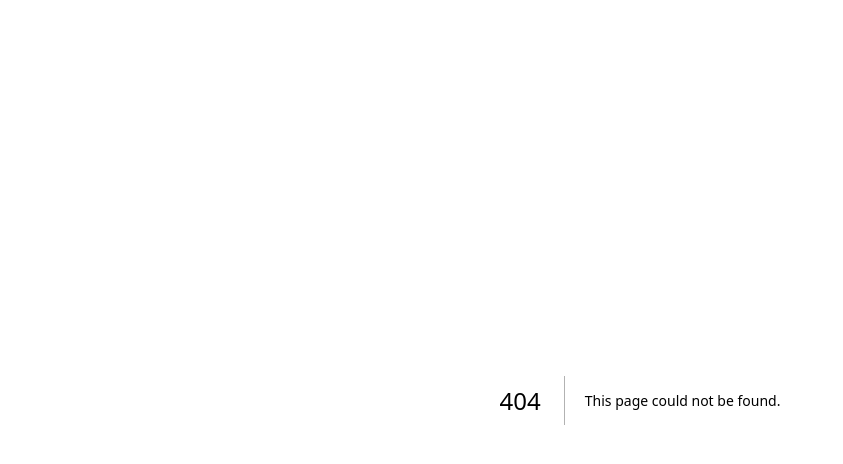
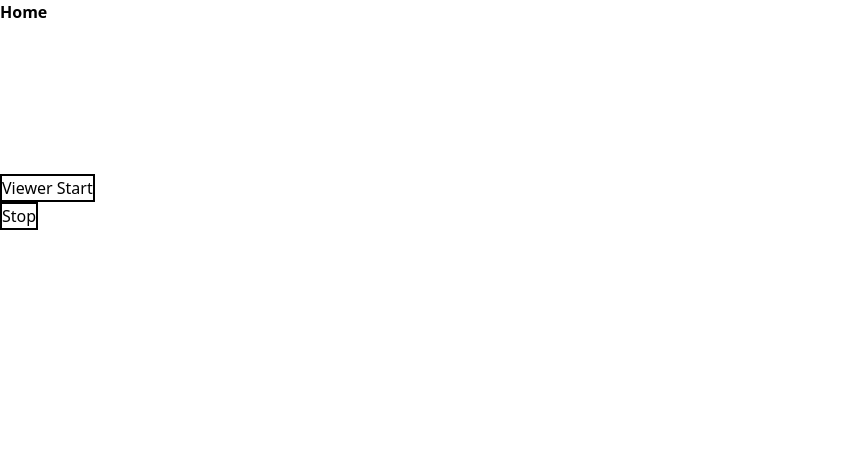
Before and after one commit to SELL-BOX/sellbox-front, a Next.js app: page /viewer in a window 1280 px wide. Before the commit this address had no page. Shown: the top 464 px of the page, without its empty margins (0-843 px from the left). Built offline with nearby package versions, Linux system fonts and the light colour scheme.

Commit message:
feat: viewer 테스트 페이지 추가

```diff
--- /dev/null
+++ b/src/pages/viewer.tsx
@@ -0,0 +1,117 @@
+import SockJS from 'sockjs-client'
+import { CompatClient, Stomp } from '@stomp/stompjs'
+import { useRef } from 'react'
+
+export default function Home() {
+  const pcConfig = {
+    iceServers: [
+      {
+        urls: 'stun:stun.l.google.com:19302',
+      },
+    ],
+  }
+  const remoteVideoRef = useRef<HTMLVideoElement>(null)
+  const clientRef = useRef<CompatClient | null>(null)
+
+  const viewerStop = () => {
+    if (clientRef.current) {
+      const client = clientRef.current
+      client.publish({
+        destination: '/stream',
+        body: JSON.stringify({
+          id: 'stop',
+        }),
+      })
+      client.disconnect()
+    }
+  }
+  const viewerStart = () => {
+    const peerConnection = new RTCPeerConnection(pcConfig)
+
+    const socket = new SockJS('http://localhost:8443/ws')
+    const client = Stomp.over(socket)
+    clientRef.current = client
+
+    client.connect({}, async () => {
+      client.subscribe('/user/video/room', (response) => {
+        const res = JSON.parse(response.body)
+        console.log(res)
+        switch (res.id) {
+          case 'viewerResponse': {
+            if (res.response === 'rejected') {
+              alert(res.message)
+            } else if (res.response === 'accepted') {
+              const sdp = res.sdpAnswer
+              peerConnection.setRemoteDescription({
+                type: 'answer',
+                sdp: sdp,
+              })
+            }
+            break
+          }
+          case 'iceCandidate': {
+            peerConnection
+              .addIceCandidate(res.candidate)
+              .catch((err) => console.log(err))
+            break
+          }
+          case 'stopCommunication': {
+            peerConnection.close()
+            client.disconnect()
+          }
+        }
+      })
+      // candidate 전송
+      peerConnection.onicecandidate = (e) => {
+        if (e.candidate) {
+          client.publish({
+            destination: '/stream',
+            body: JSON.stringify({
+              id: 'onIceCandidate',
+              candidate: e.candidate,
+            }),
+          })
+        }
+      }
+
+      // 비디오 설정
+      peerConnection.ontrack = (e) => {
+        if (remoteVideoRef.current) {
+          remoteVideoRef.current.srcObject = e.streams[0]
+        }
+      }
+
+      // offer 생성 및 전송
+      const offer = await peerConnection.createOffer({
+        offerToReceiveAudio: true,
+        offerToReceiveVideo: true,
+      })
+      peerConnection.setLocalDescription(new RTCSessionDescription(offer))
+      client.publish({
+        destination: '/stream',
+        body: JSON.stringify({
+          id: 'viewer',
+          sdpOffer: offer.sdp,
+        }),
+      })
+    })
+  }
+  return (
+    <>
+      <h1 className="font-bold">Home</h1>
+      <video ref={remoteVideoRef} autoPlay={true}></video>
+      <button
+        className="block border-2 border-black"
+        onClick={() => viewerStart()}
+      >
+        Viewer Start
+      </button>
+      <button
+        className="block border-2 border-black"
+        onClick={() => viewerStop()}
+      >
+        Stop
+      </button>
+    </>
+  )
+}
```
